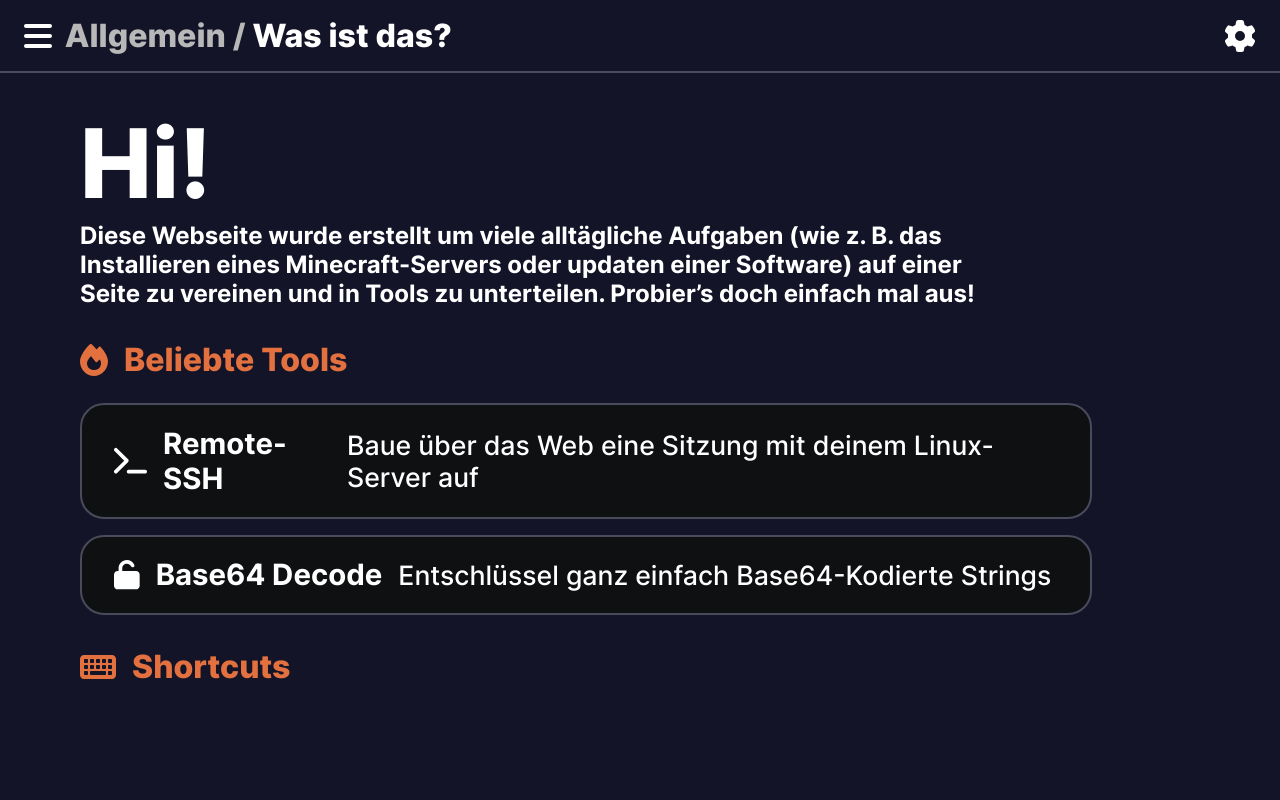
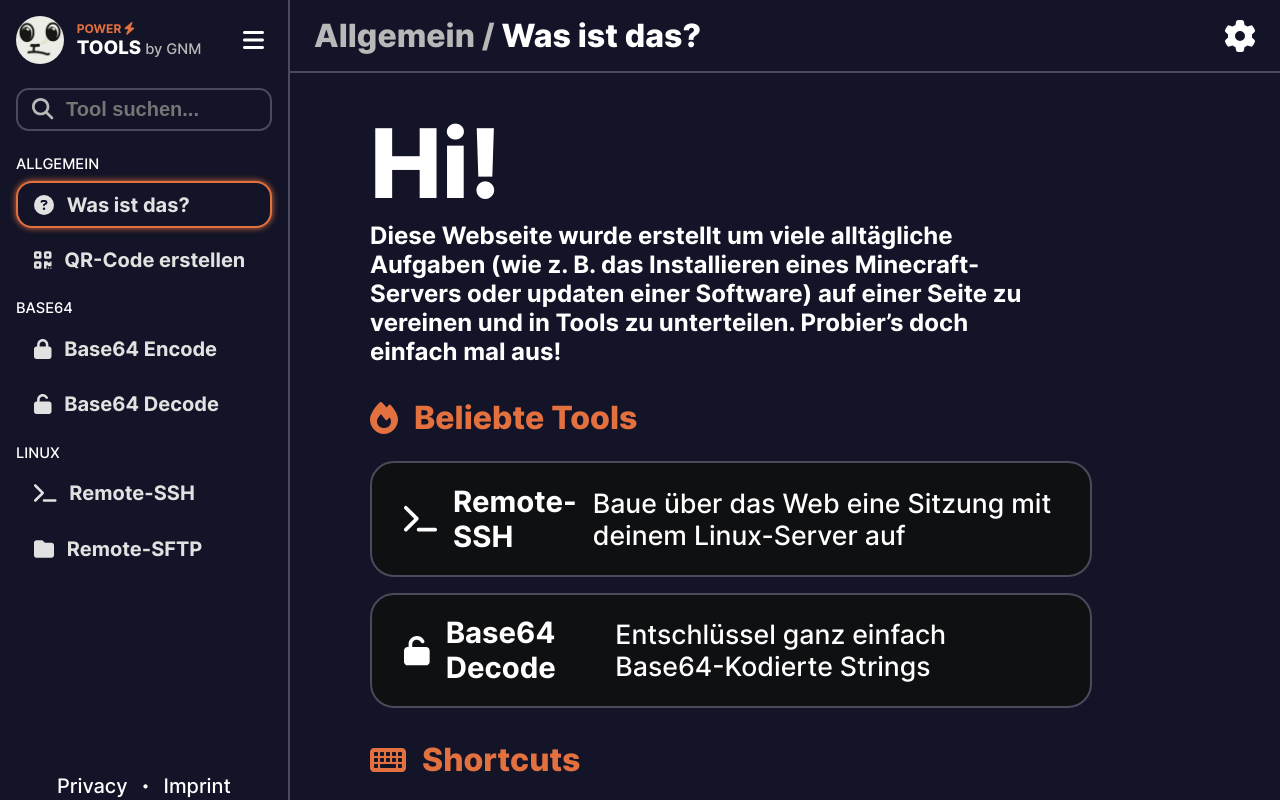
Before and after one commit to gnmyt/PowerTools, a React (Vite) app in the folder client/: page / in a window 1280 px wide. Built offline with nearby package versions, Linux system fonts and the light colour scheme.

Commit message:
Fixed a bug in the App.jsx

```diff
--- a/client/src/App.jsx
+++ b/client/src/App.jsx
@@ -7,7 +7,7 @@ import Content from "@/common/components/Content";
 import {useState} from "react";
 
 const App = () => {
-    const [sidebarOpen, setSidebarOpen] = useState(window.innerHeight >= 1024);
+    const [sidebarOpen, setSidebarOpen] = useState(window.innerWidth >= 1024);
 
     return (
         <>
```
